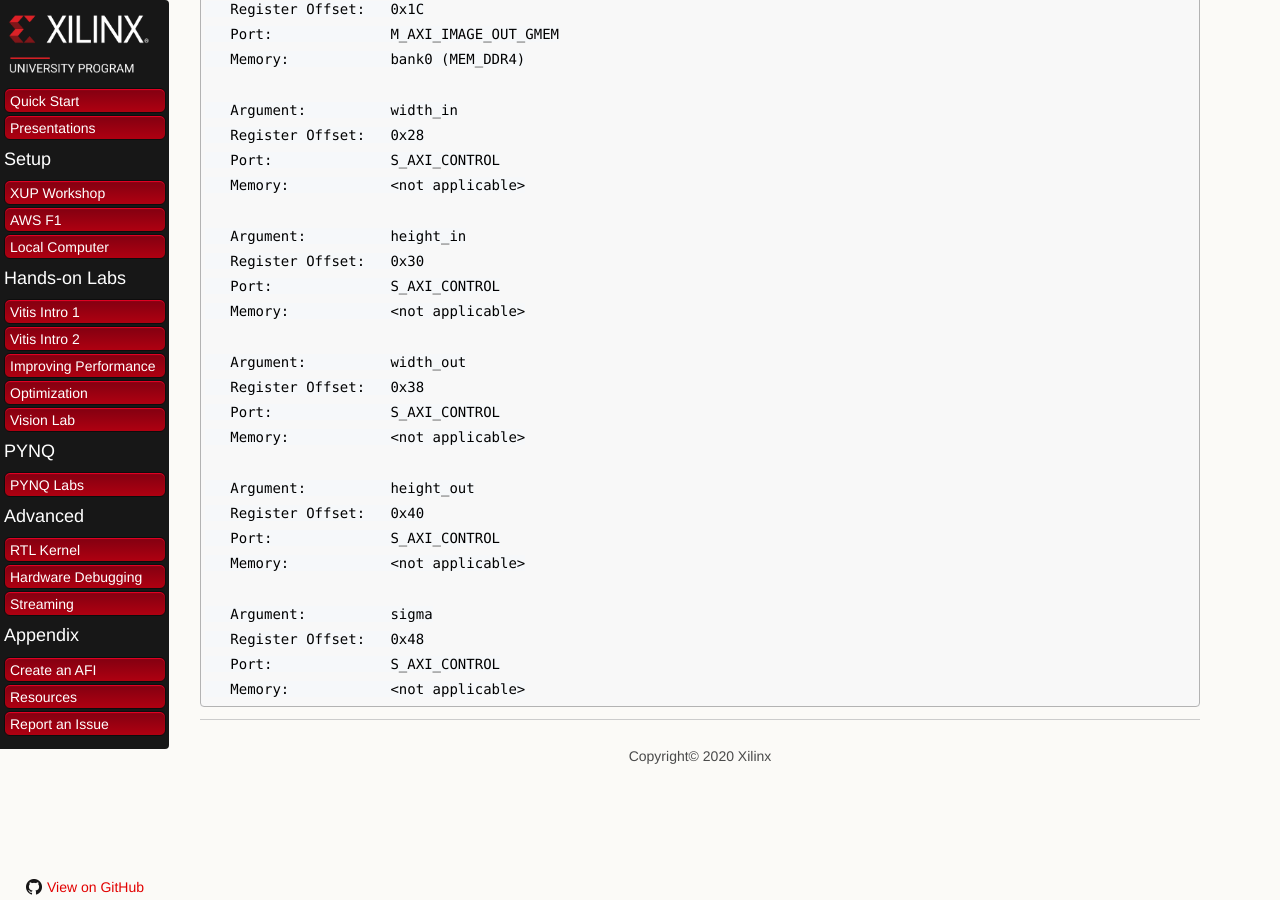
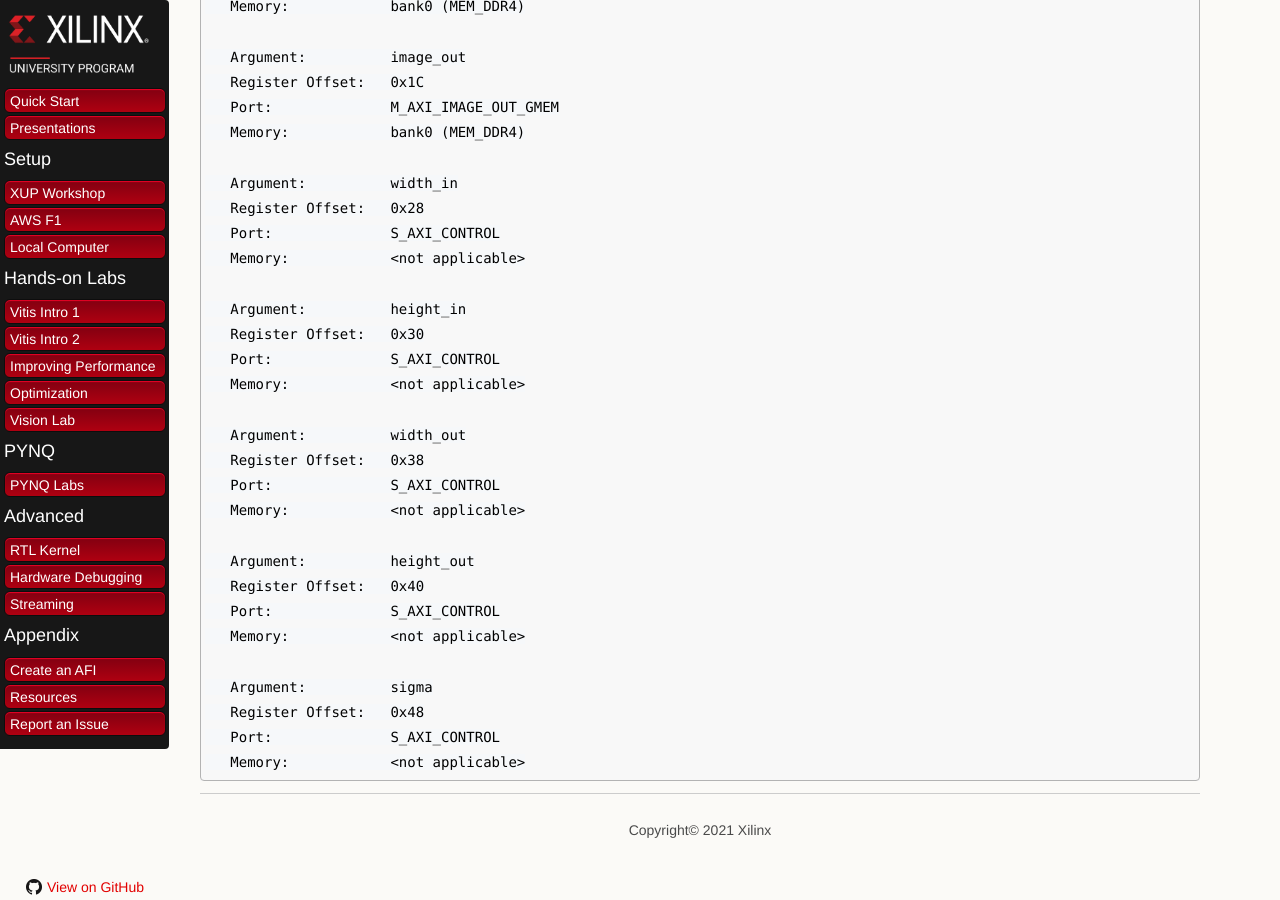
Before and after one commit to Xilinx/xup_compute_acceleration, a Jekyll site: the page built from docs/Vision_lab.md, in a window 1280 px wide and 900 px high, scrolled down 5523 px. Built offline with Jekyll 4.4.1, drawn with Linux system fonts in a browser that asks for light colours; our own code applies the rules of GitHub Pages for plain Markdown files.

Commit message:
Updated to 2021.1

````diff
--- a/docs/Vision_lab.md
+++ b/docs/Vision_lab.md
@@ -178,7 +180,7 @@
     ./vision_example vision_example.awsxclbin 1 src/data/fish_wallpaper.jpg 4
     ```
 
-    The host application `vision_example` will execute, programming the FPGA and running the host code. This will generate four output files: **resize_sw.png**, **resize_hw.png**, **resize_blur_sw.png** and **resize_blur_hw.png** very quickly compared to `sw_emu` execution done before. Also `xclbin.run_summary` file will be generated, which can be analyzed using `vitis_analyzer`
+    The host application `vision_example` will execute, programming the FPGA and running the host code. This will generate four output files: **resize\_sw.png**, **resize\_hw.png**, **resize_blur\_sw.png** and **resize\_blur\_hw.png** very quickly compared to `sw_emu` execution done before. Also `xclbin.run_summary` file will be generated, which can be analyzed using `vitis_analyzer`
 
 1. Explore *Profile Summary* and *Application Timeline*
 
@@ -300,4 +302,4 @@
 ```
 
 ---------------------------------------
-<p align="center">Copyright&copy; 2020 Xilinx</p>
+<p align="center">Copyright&copy; 2021 Xilinx</p>
````
Also changed, not shown: other parts of docs/Vision_lab.md (+2 -0 lines), docs/images/Fig-hw_button.png.
